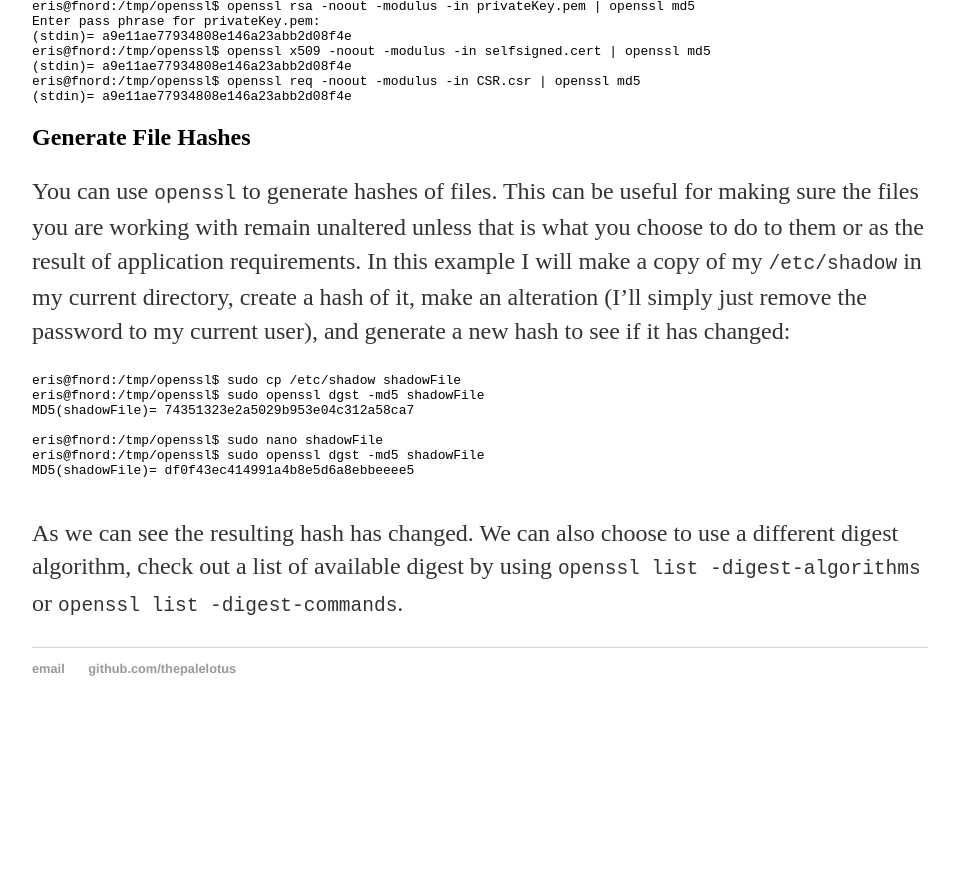
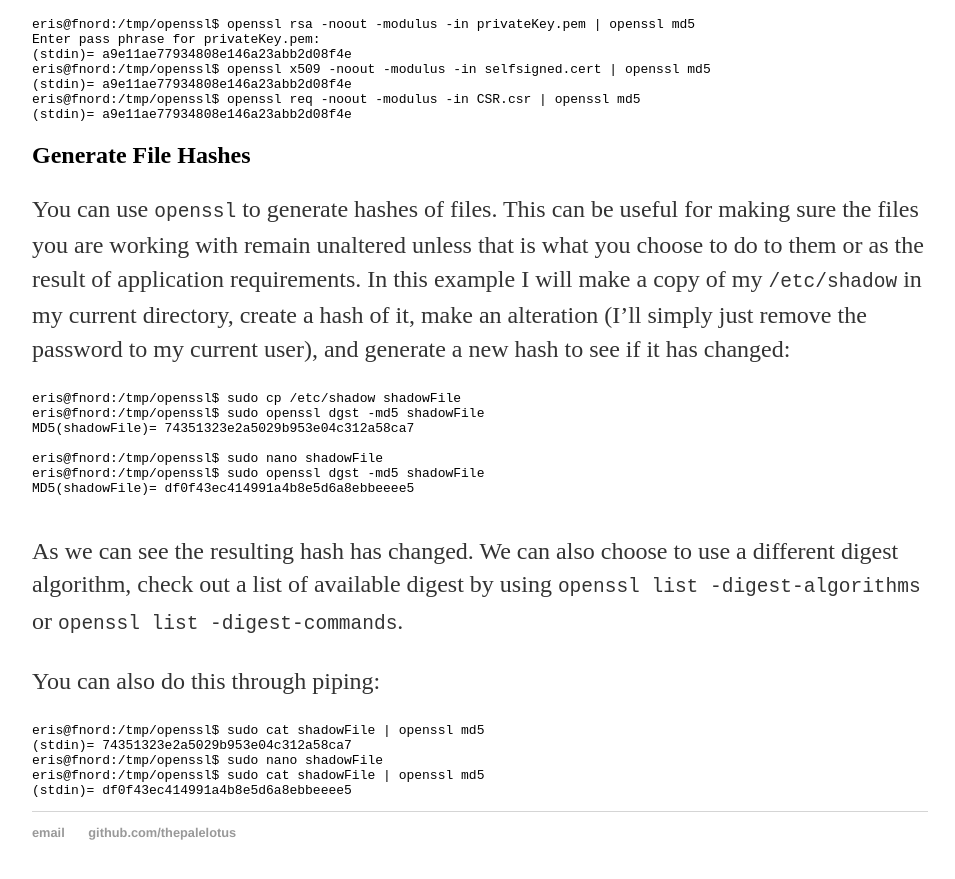
Before and after one commit to thepalelotus/thedreamless.github.io, a Jekyll site: the page built from _posts/2020-12-05-openssl.md, in a window 1280 px wide and 900 px high, scrolled down 5444 px. Shown: the top 879 px of the window, without its empty margins (160-1115 px from the left). Built offline with Jekyll 4.4.1, drawn with Linux system fonts in a browser that asks for light colours; our own code applies the rules of GitHub Pages for plain Markdown files; before the commit the page ends 6180 px from its top, so only the background shows below that.

Commit message:
Update 2020-12-05-openssl.md

````diff
--- a/_posts/2020-12-05-openssl.md
+++ b/_posts/2020-12-05-openssl.md
@@ -297,3 +298,13 @@ MD5(shadowFile)= df0f43ec414991a4b8e5d6a8ebbeeee5
 ```
 
 As we can see the resulting hash has changed. We can also choose to use a different digest algorithm, check out a list of available digest by using `openssl list -digest-algorithms` or `openssl list -digest-commands`.
+
+You can also do this through piping:
+
+```
+eris@fnord:/tmp/openssl$ sudo cat shadowFile | openssl md5
+(stdin)= 74351323e2a5029b953e04c312a58ca7
+eris@fnord:/tmp/openssl$ sudo nano shadowFile
+eris@fnord:/tmp/openssl$ sudo cat shadowFile | openssl md5
+(stdin)= df0f43ec414991a4b8e5d6a8ebbeeee5
+```
````
Also changed, not shown: other parts of _posts/2020-12-05-openssl.md (+1 -0 lines).
